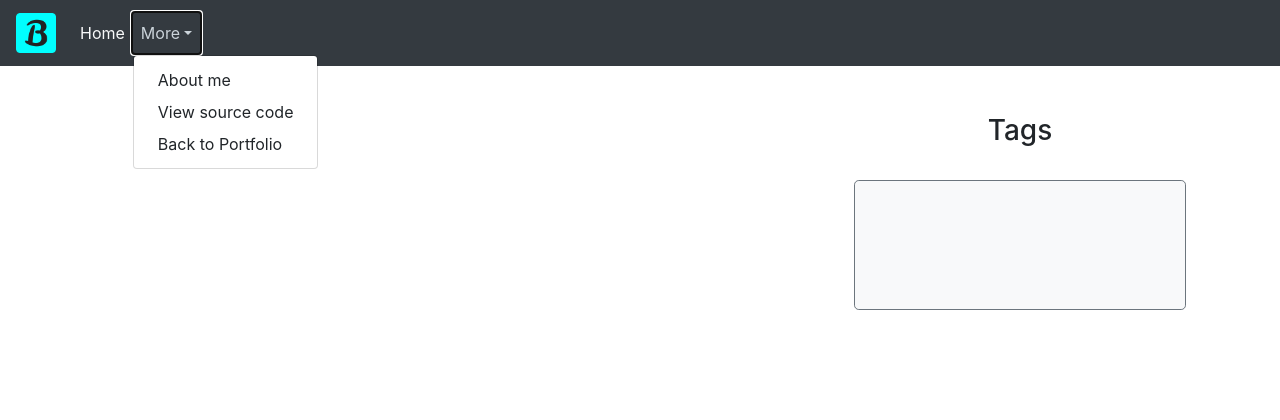
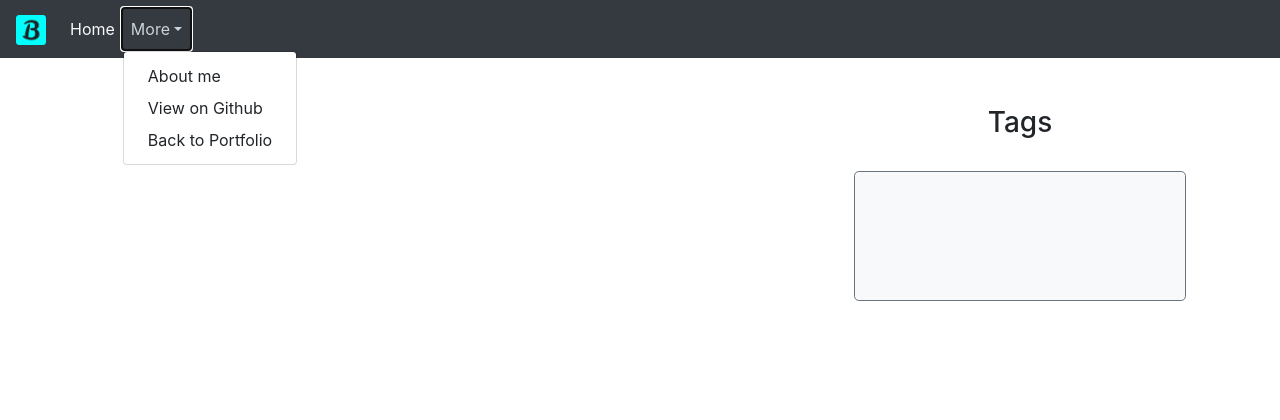
Before and after one commit to xinyuwen101/django_blog, a Django app: template templates/base.html in a window 1280 px wide, after a click on "More". Shown: the top 420 px of the page. Run offline with Django 3.2, Linux system fonts and the light colour scheme; the template is opened without the code that fills it, so the values that code supplies are empty; some libraries are stand-ins or nearby versions.

Commit message:
Update base.html

```diff
--- a/templates/base.html
+++ b/templates/base.html
@@ -26,7 +26,7 @@
 <!-- Nav -->
 <nav class="navbar navbar-expand-md navbar-dark bg-dark mb-4">
     <a class="navbar-brand" href="{% url "post:post_list" %}">
-        <img src="{% static "img/android-chrome-512x512.png" %}" alt="Logo" width="40" height="40">
+        <img src="{% static "img/android-chrome-512x512.png" %}" alt="Logo" width="30" height="30">
     </a>
     <button class="navbar-toggler" type="button" data-toggle="collapse" data-target="#navbarCollapse"
             aria-controls="navbarCollapse" aria-expanded="false" aria-label="Toggle navigation">
@@ -43,8 +43,8 @@
                    aria-expanded="false">More</a>
                 <div class="dropdown-menu" aria-labelledby="dropdown01">
                     <a class="dropdown-item" href="#">About me</a>
-                    <a class="dropdown-item" href="https://github.com/xinyuwen23/django_blog" target="_blank">View
-                        source code</a>
+                    <a class="dropdown-item"
+                       href="https://github.com/xinyuwen23/django_blog" target="_blank">View on Github</a>
                     <a class="dropdown-item" href="#">Back to Portfolio</a>
                 </div>
             </li>
```
